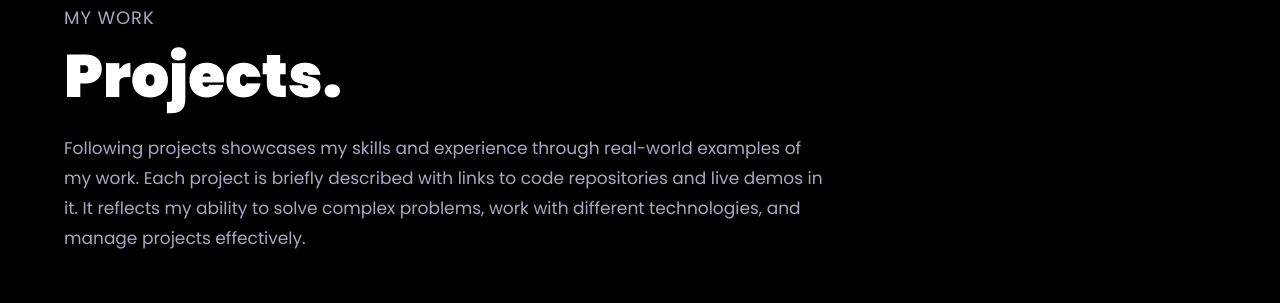
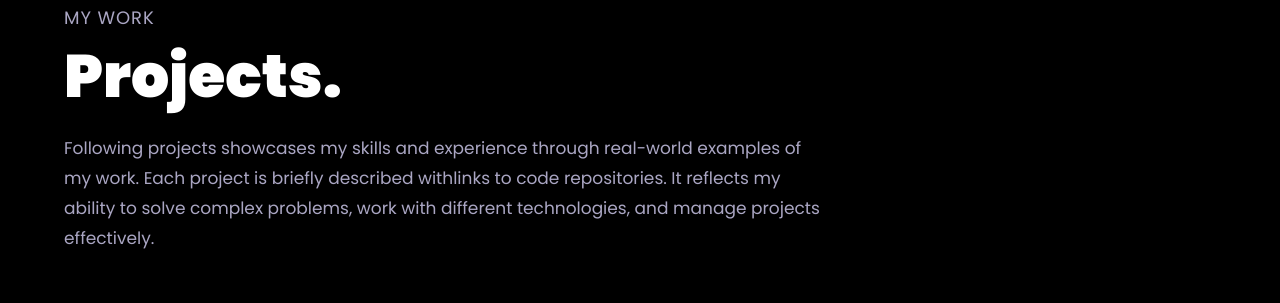
Before and after one commit to vimscientist69/personal-portfolio, a React (Vite) app: page / in a window 1280 px wide. Shown: the part 3520-3823 px from the top of the page. Built offline with nearby package versions, Linux system fonts and the light colour scheme; a small style sheet from the web is missing.

Commit message:
fix: small copy fix

```diff
--- a/src/components/Works.jsx
+++ b/src/components/Works.jsx
@@ -93,7 +93,8 @@ const Works = () => {
         >
           Following projects showcases my skills and experience through
           real-world examples of my work. Each project is briefly described with
-          links to code repositories and live demos in it. It reflects my
+          {/* links to code repositories and live demos in it. It reflects my */}
+          links to code repositories. It reflects my
           ability to solve complex problems, work with different technologies,
           and manage projects effectively.
         </motion.p>
```
